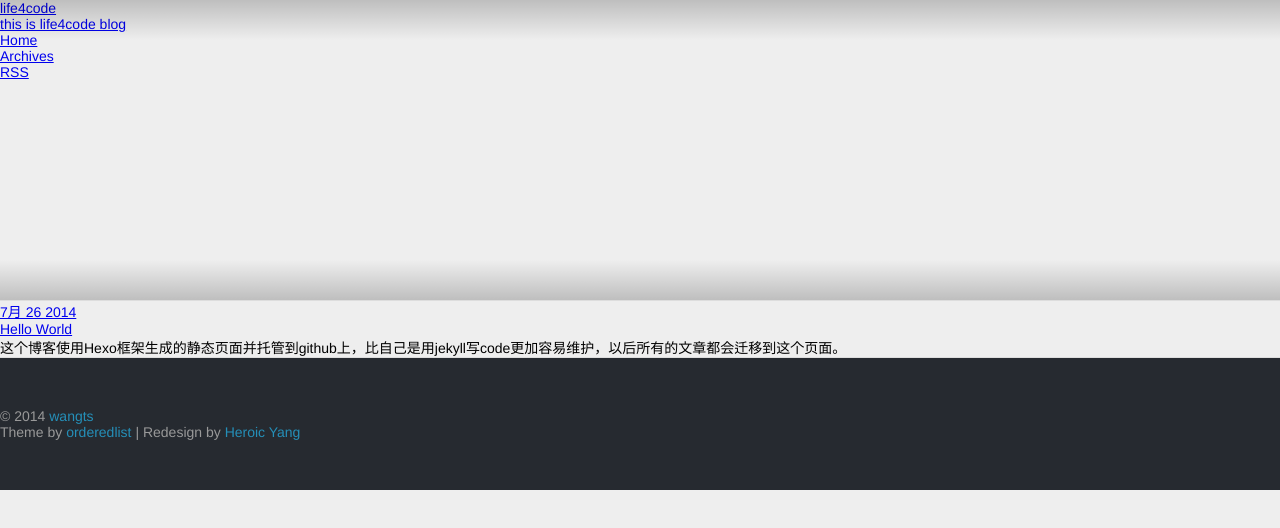
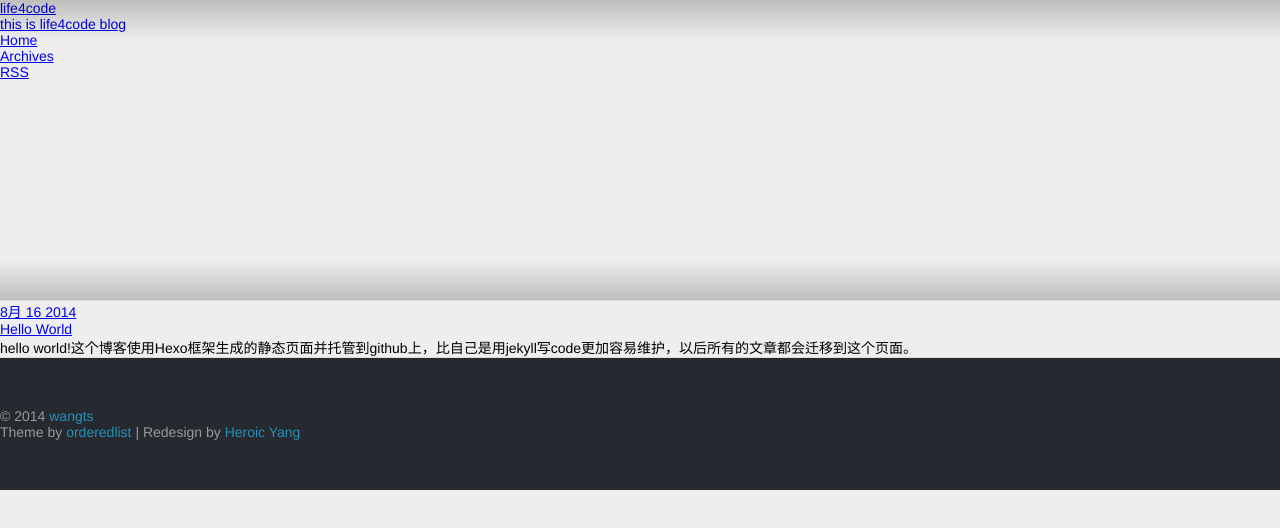
Before and after one commit to wtstengshen/hexoblog, a plain HTML site: page index.html in a window 1280 px wide. Drawn offline with nearby package versions, Linux system fonts and the light colour scheme.

Commit message:
Site updated: 2014-08-16 18:57:44

```diff
--- a/index.html
+++ b/index.html
@@ -64,22 +64,22 @@
   <header>
 
       <div class="icon"></div>
-      <a href="/2014/07/26/hello-world/">
-  <time datetime="2014-07-26T06:45:52.000Z">
-    7月 26 2014
+      <a href="/2014/08/16/hello-world/">
+  <time datetime="2014-08-16T10:57:28.000Z">
+    8月 16 2014
   </time>
 </a>
 
 
 
-    <h1 class="title"><a href="/2014/07/26/hello-world/">Hello World</a></h1>
+    <h1 class="title"><a href="/2014/08/16/hello-world/">Hello World</a></h1>
 
 
   </header>
 
   <div class="entry">
 
-      <p>这个博客使用Hexo框架生成的静态页面并托管到github上，比自己是用jekyll写code更加容易维护，以后所有的文章都会迁移到这个页面。</p>
+      <p>hello world!这个博客使用Hexo框架生成的静态页面并托管到github上，比自己是用jekyll写code更加容易维护，以后所有的文章都会迁移到这个页面。</p>
 
 
   </div>
```
Also changed, not shown: 2014/08/16/hello-world/index.html (renamed from 2014/07/26/hello-world/index.html, +9 -9 lines), archives/2014/08/index.html (renamed from archives/2014/07/index.html, +7 -7 lines), archives/2014/index.html (+5 -5 lines), archives/index.html (+5 -5 lines).
